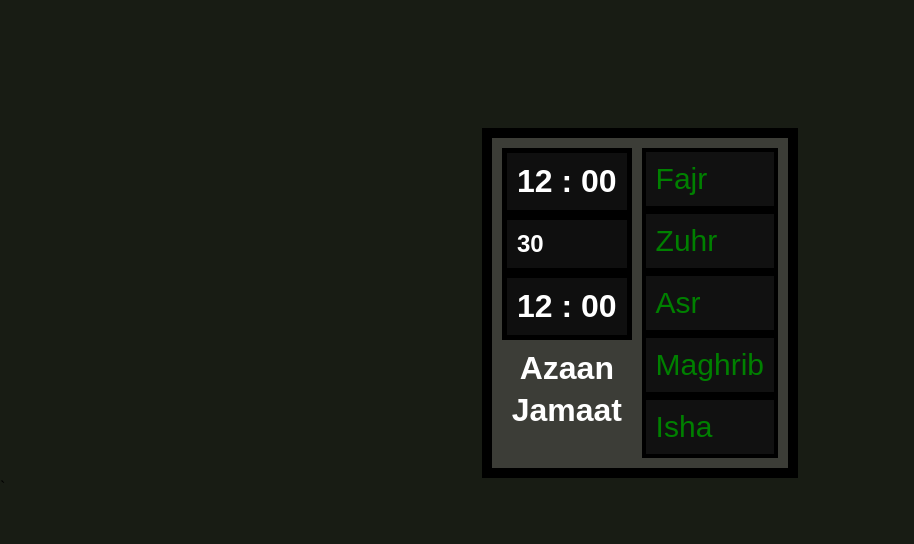
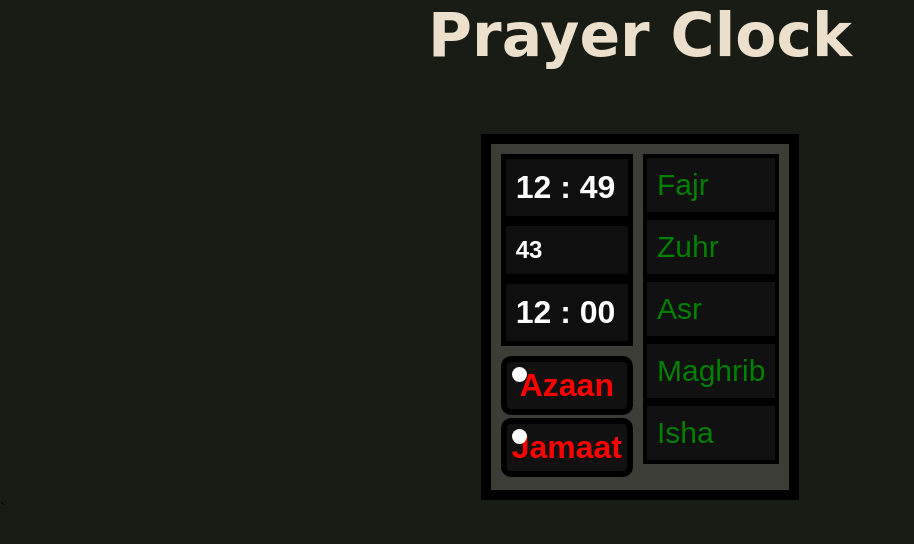
Before and after one commit to RahilSpacex/My-projects, a plain HTML site: page prayerClock/index.html in a window 1280 px wide. Shown: the whole page, without its empty margins (0-914 px from the left). Drawn offline with Linux system fonts and the light colour scheme; a web font is replaced by a local one.

Commit message:
Add a woriking main clock

```diff
--- a/prayerClock/index.html
+++ b/prayerClock/index.html
@@ -5,18 +5,20 @@
     <meta name="viewport" content="width=device-width, initial-scale=1.0">
     <title>Prayer Clock</title>
     <link rel="stylesheet" href="style.css">
+    <script src="./script.js"></script>
 </head>
-<body>
+<body onload="startTime()">
+    <h1 class="heading">Prayer Clock</h1>
     <div class="clock">
         <div class="mainClock">
-            <h1 id="mt">12 : 00</h1>
-            <h2 id="ms">30</h2>
+            <h1 id="mt"></h1>
+            <h2 id="ms"></h2>
             <div class="countDown">
           <h1 id="ct">12 : 00</h1>
         </div>
          <div class="btn">
-         <h1 id="ab">Azaan</h1>
-          <h1 id="jb">Jamaat</h1>
+         <h1 id="ab"><div id="ca" class="cira on"></div>Azaan</h1>
+          <h1 id="jb"><div id="cj" class="cirj"></div>Jamaat</h1>
           </div>
         </div>
 
@@ -31,5 +33,5 @@
         </div>
     </div>
 </body>
-<script src="./script.js"></script>
+
 </html>`
--- a/prayerClock/script.js
+++ b/prayerClock/script.js
@@ -0,0 +1,25 @@
+
+const prayerTimes = {
+  Fajr : {time : 330, isAm : true},
+  Zuhr : {time : 90, isAm : false},
+  Asr : {time : 330, isAm : false},
+  Asr : {time : 390, isAm : false},
+  Isha : {time : 510, isAm : true},
+}
+
+function startTime() {
+        const today = new Date();
+    let h = today.getHours()
+    let m = today.getMinutes()
+    let s = today.getSeconds()
+    h = addZero(h)
+    m = addZero(m)
+    s = addZero(s)
+    document.getElementById('mt').innerHTML = h + ' : ' + m
+    document.getElementById('ms').innerHTML = s
+    setTimeout(startTime,1000)
+}
+function addZero(i) {
+    if (i < 10) {i = "0" + i};  // add zero in front of numbers < 10
+  return i;
+}
--- a/prayerClock/style.css
+++ b/prayerClock/style.css
@@ -1,16 +1,25 @@
-@import url('https://fonts.googleapis.com/css2?family=Doto:wght@100..900&display=swap');
+@import url('https://fonts.googleapis.com/css2?family=Doto:wght@100..900&family=Edu+NSW+ACT+Hand+Pre:wght@400..700&display=swap');
 *{
     margin: 0;
     padding: 0;
     box-sizing: border-box;
 }
+.heading{
+    color: #ECDFCC;
+    font-family: "Edu NSW ACT Hand Pre", cursive;
+    text-align: center;
+    font-size: 60px;
+}
 body{
     background-color: #181C14;
+}
+#ct{
+    color: lightgreenS;
 }
 .clock{
     display: flex;
     justify-self: center;
-    margin-top: 10%;
+    margin-top: 5%;
     background-color:#3C3D37;
     border: 10px solid #000000;
     padding: 10px;
@@ -30,12 +39,27 @@ body{
     border: 5px solid black;
 }
 .btn{
-     display: flex;
-    flex-direction: column;
-    align-items: center;
-    gap: 5px;
+    text-align: center;
+    color: red;
     margin-top: 10px;
     height: fit-content;
+}
+.btn #ab,#jb{
+    padding: 5px;
+    background-color: rgb(17, 17, 17);
+    border: 6px solid black;
+    border-radius: 10px;
+    margin-bottom: 3px;
+}
+.btn .cira,.cirj{
+    position: absolute;
+    width: 15px;
+    height:15px;
+    border-radius: 50%;
+    background-color: white;
+}
+.on{
+    background-color: green;
 }
 ul li{
     list-style: none;
```
